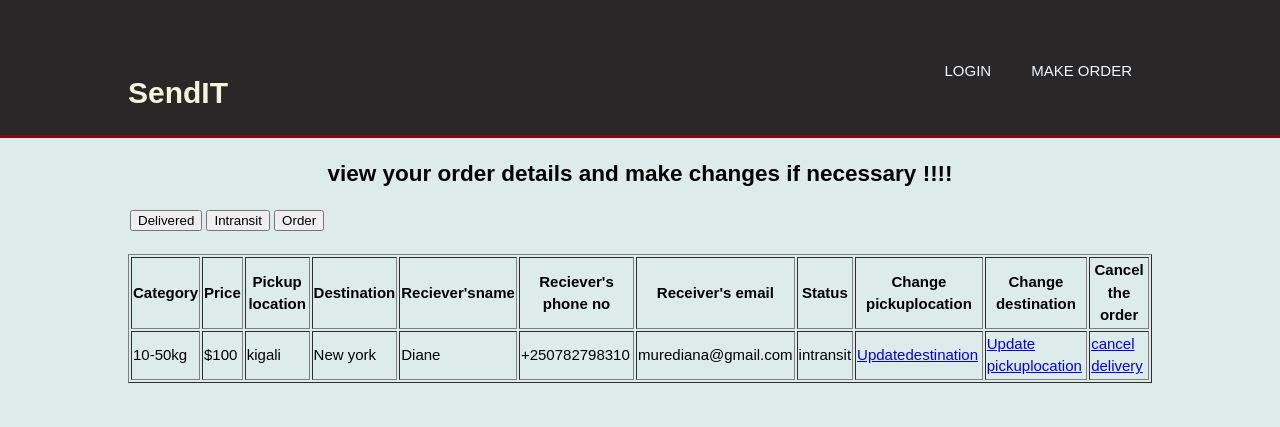
After one commit to murediane/murediane.github.io, a web app: file UI/userprofile.html in a window 1280 px wide. The commit adds this page. Shown: the top 427 px of the page. Run offline with its HTML, style and script files only (its server is not run), Linux system fonts and the light colour scheme.

Commit message:
user profile page

```diff
--- a/UI/css/style.css
+++ b/UI/css/style.css
@@ -50,7 +50,12 @@ header nav {
   min-width: 100%S;
   text-align: center;
 }
-#pic {
-  background: url(../images/courrier.jpg) no-repeat right;
-  float: right;
+
+.divider {
+  width: 5px;
+  height: auto;
+  display: inline;
+  padding: 2px;
+  color: blueviolet;
+  text-align: center;
 }
--- a/UI/signup.html
+++ b/UI/signup.html
@@ -25,6 +25,7 @@
             </nav>
         </div>
     </header>
+    <h2 style="text-align: center">Please fill the signup form</h2>
     <section id="loginform">
         <div class="container">
             <form>
@@ -45,3 +46,8 @@
                 <button type="submit" class="button_1">
                     SignUp</button>
             </form>
+        </div>
+    </section>
+</body>
+
+</html>
--- /dev/null
+++ b/UI/userprofile.html
@@ -0,0 +1,83 @@
+<!DOCTYPE html>
+<html>
+
+<head>
+    <meta charset="utf-8">
+    <meta name="viewport" content="width=device-width">
+    <title>Welcome to SendIT</title>
+    <link rel="stylesheet" href="./css/style.css">
+</head>
+
+<body>
+    <header>
+        <div class="container">
+            <div id="branding">
+                <h1> SendIT</h1>
+            </div>
+            <nav>
+                <ul>
+
+                    <li><a href="index.html"> login</a></li>
+                    <li><a href="deliveryorder.html">Make order</a></li>
+
+
+
+                </ul>
+            </nav>
+        </div>
+    </header>
+    <h2 style="text-align: center">view your order details and make changes if necessary !!!!</h2>
+    <section id="Vieworderform">
+        <div class="container">
+            <form>
+                <div class="divider">
+                    <button type="submit" class="button_1">
+                        Delivered</button>
+                    <button type="submit" class="button_1">
+                        Intransit</button>
+                    <button type="submit" class="button_1">
+                        Order</button>
+                </div><br /><br />
+
+                <table border="1" style="width:100%">
+                    <tr>
+                        <th> Category</th>
+                        <th>Price</th>
+                        <th>Pickup location</th>
+                        <th> Destination</th>
+                        <th> Reciever'sname</th>
+                        <th>Reciever's phone no</th>
+                        <th> Receiver's email</th>
+                        <th> Status</th>
+
+                        <th>Change pickuplocation</th>
+                        <th>Change destination</th>
+                        <th>Cancel the order</th>
+
+                    </tr>
+                    <tr>
+                        <td>10-50kg</td>
+                        <td>$100</td>
+                        <td>kigali</td>
+                        <td>New york</td>
+                        <td>Diane</td>
+                        <td>+250782798310</td>
+                        <td>murediana@gmail.com</td>
+                        <td>intransit</td>
+
+                        <td>
+                            <div id="button"><a href="updatedestination.html">Updatedestination</a></div>
+                        </td>
+                        <td>
+                            <div id="button"><a href="updatePickupLocation.html"> Update pickuplocation</a></div>
+                        </td>
+                        <td>
+                            <div id="button"><a href="cancel.html">cancel delivery</a></div>
+                        </td>
+                    </tr>
+
+                </table><br /><br />
+
+
+
+            </form>
```
Also changed, not shown: UI/deliveryorder.html (+6 -3 lines), UI/deliveryorderDetails.html (deleted, +0 -58 lines).
